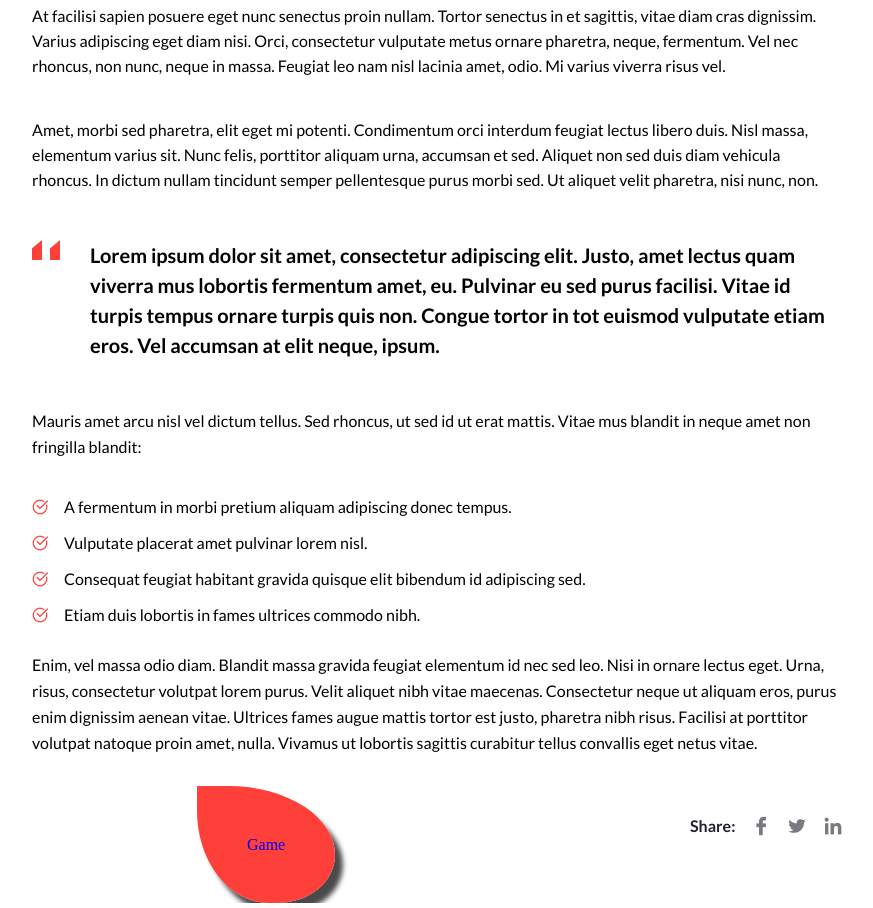
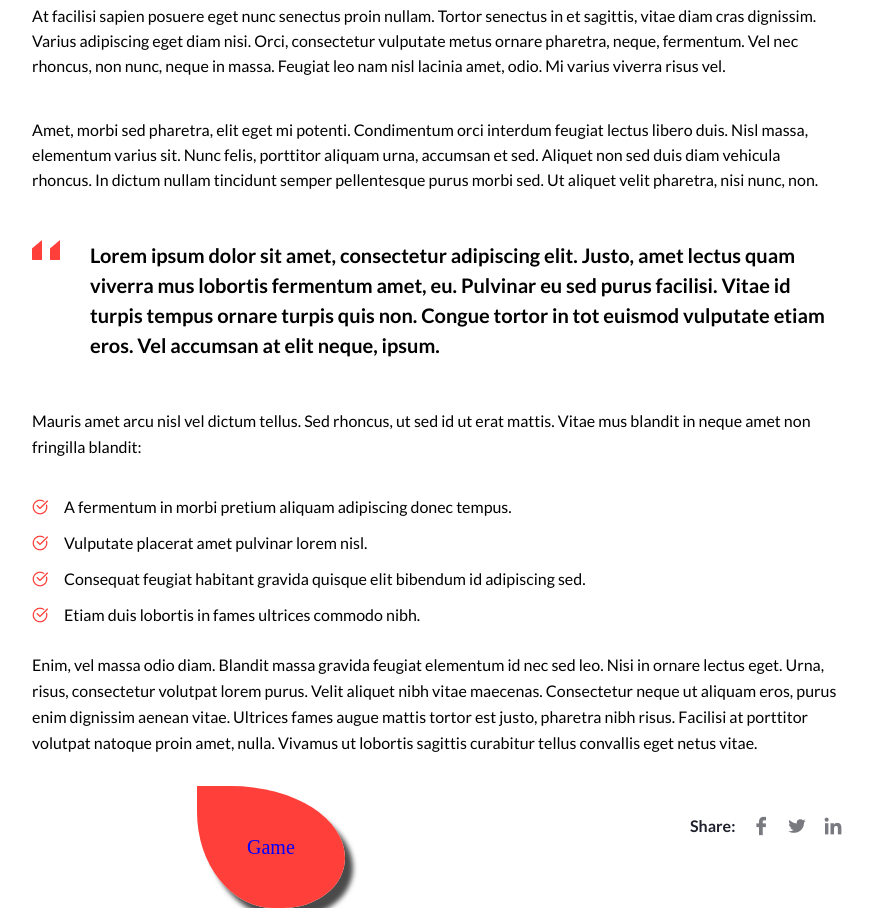
Before and after one commit to MikeKoss43/Homework_9, a plain HTML site: page index.html in a window 1280 px wide. Shown: the part 749-1657 px from the top of the page, without its empty margins (203-1076 px from the left). Drawn offline with Linux system fonts and the light colour scheme.

Commit message:
Update style.css

```diff
--- a/css/style.css
+++ b/css/style.css
@@ -98,7 +98,8 @@ li {
 }
 
 .button {
-
+        font-size: 20px;
+	color: blue;
 	max-width: 400px;
 	margin: 0px 0px 50px 400px;
 	padding: 50px;
```
